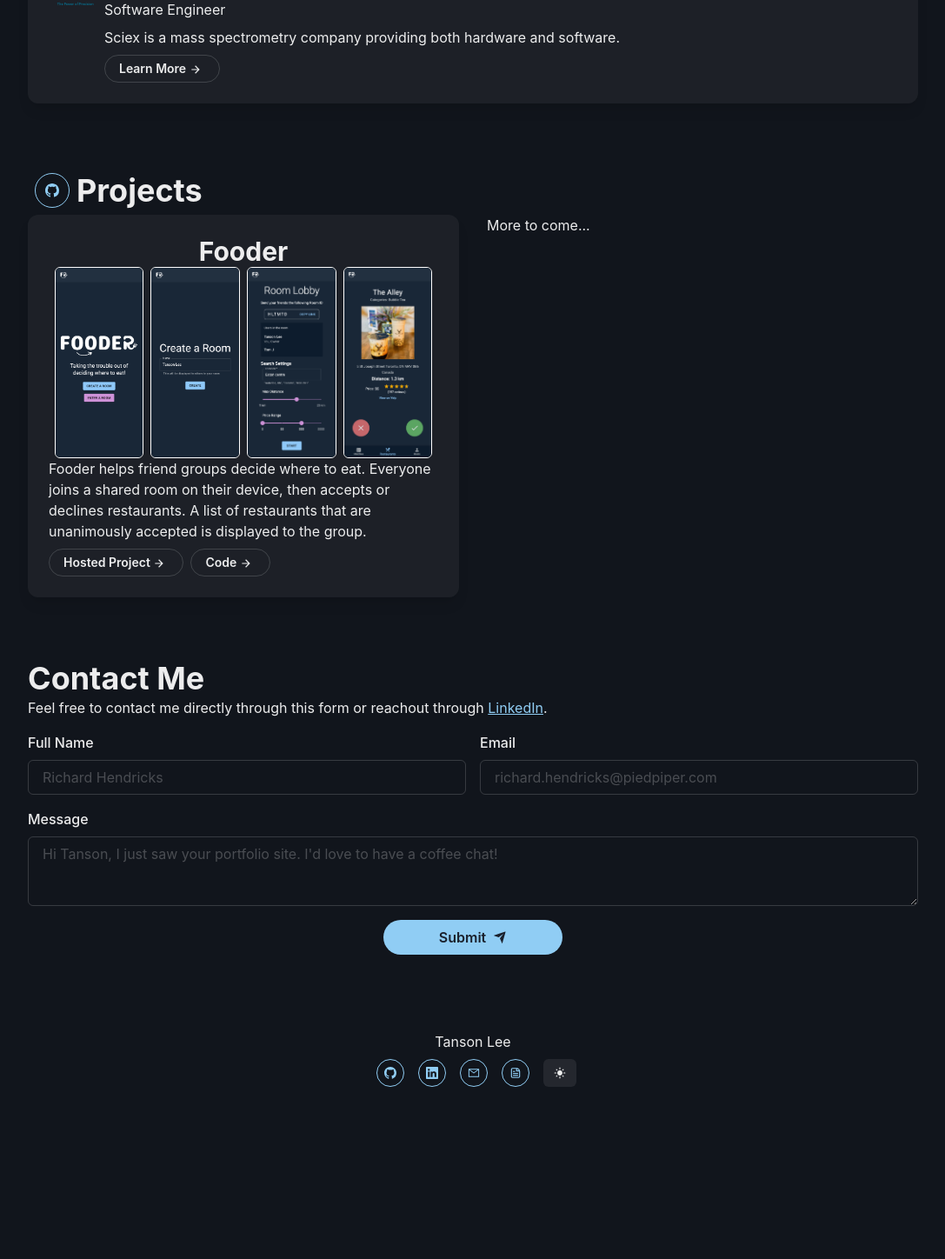
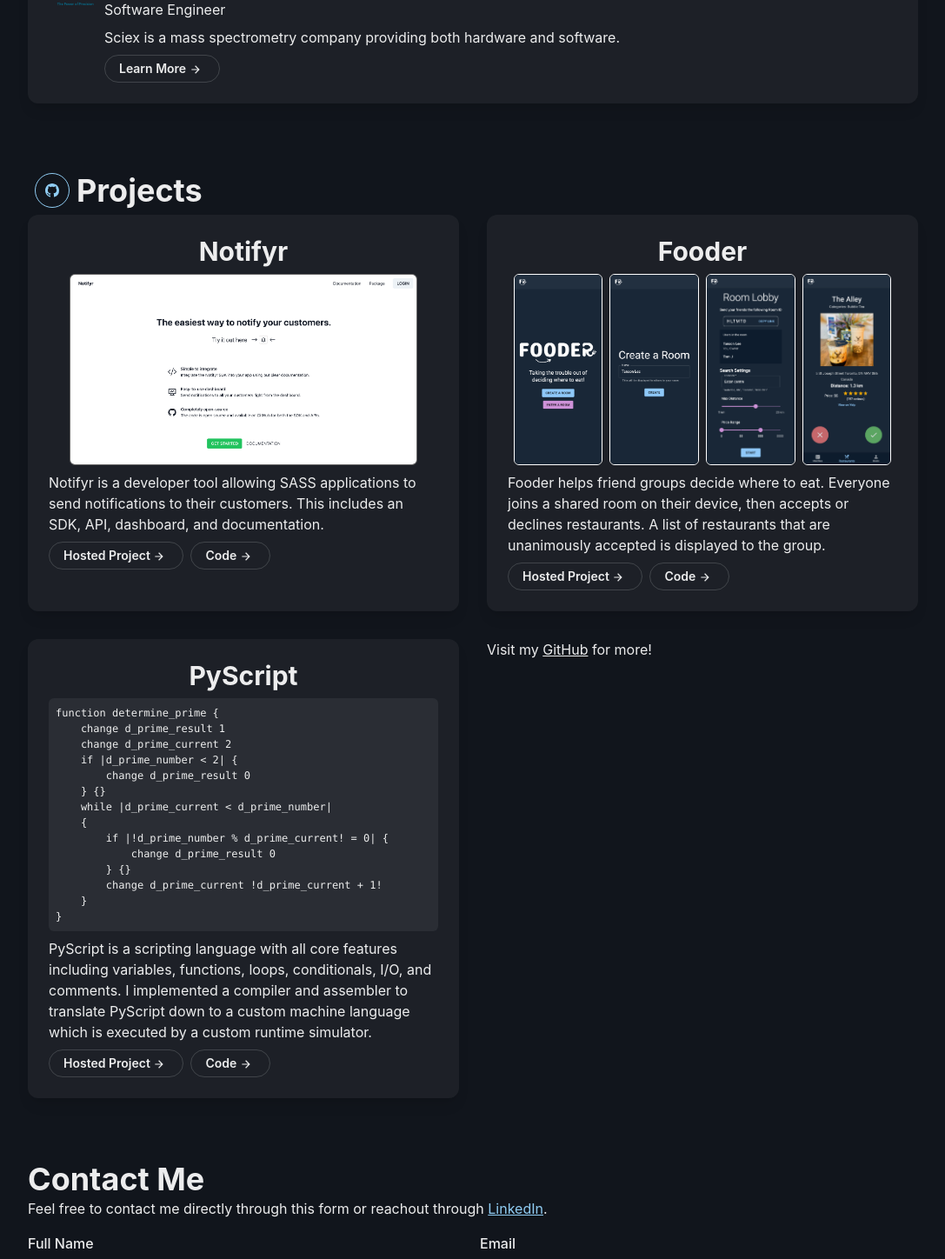
Before and after one commit to tansonlee/personal-website-v2, a Next.js app: page / in a window 1280 px wide. Shown: the part 1708-3156 px from the top of the page at 87% size, without its empty margins (96-1183 px from the left). Before the commit the page ends 3006 px from the top, so only its background shows below. Built offline with nearby package versions, Linux system fonts and the light colour scheme.

Commit message:
Added 2 more projects

```diff
--- a/components/projects.tsx
+++ b/components/projects.tsx
@@ -1,4 +1,16 @@
-import { Image, Box, Flex, Heading, Grid, Text, Link, HStack } from '@chakra-ui/react';
+import {
+	Image,
+	Box,
+	Flex,
+	Heading,
+	Grid,
+	Text,
+	Link,
+	HStack,
+	Stack,
+	Code,
+	useColorModeValue,
+} from '@chakra-ui/react';
 import { BsGithub } from 'react-icons/bs';
 import { ForwardButton } from './buttons';
 import { Card } from './card';
@@ -16,24 +28,142 @@
 				/>
 				<Heading>Projects</Heading>
 			</Flex>
-			<Grid templateColumns='repeat(auto-fit, minmax(300px, 1fr))' gap={8}>
+			<Grid templateColumns='repeat(auto-fit, minmax(400px, 1fr))' gap={8}>
+				<NotifyrProjectCard />
 				<FooderProjectCard />
+				<PyScriptProjectCard />
 				<Box>
-					<Text>More to come...</Text>
+					<Text>
+						Visit my{' '}
+						<Link textDecor='underline' href='https://github.com/tansonlee' isExternal>
+							GitHub
+						</Link>{' '}
+						for more!
+					</Text>
 				</Box>
 			</Grid>
 		</Box>
 	);
 };
 
+const PyScriptProjectCard = () => {
+	return (
+		<Card>
+			<Stack w='100%'>
+				<Heading as='h3' size='lg' textAlign='center'>
+					PyScript
+				</Heading>
+				<HStack justify='center'>
+					{/* <Image
+						rounded='md'
+						src='/images/notifyr.png'
+						h='220px'
+						border='1px solid #666'
+						display={{ base: 'none', sm: 'block', md: 'none', lg: 'block' }}
+						alt=''
+					/> */}
+					<Box
+						overflowX='auto'
+						w='100%'
+						fontSize='xs'
+						bgColor={useColorModeValue('blackAlpha.100', 'whiteAlpha.100')}
+						p={2}
+						borderRadius='md'
+					>
+						<pre>
+							{`function determine_prime {
+    change d_prime_result 1
+    change d_prime_current 2
+    if |d_prime_number < 2| {
+        change d_prime_result 0
+    } {}
+    while |d_prime_current < d_prime_number|
+    {
+        if |!d_prime_number % d_prime_current! = 0| {
+            change d_prime_result 0
+        } {}
+        change d_prime_current !d_prime_current + 1!
+    }
+}`}
+						</pre>
+					</Box>
+				</HStack>
+
+				<Box>
+					<Text>
+						PyScript is a scripting language with all core features including variables,
+						functions, loops, conditionals, I/O, and comments. I implemented a compiler
+						and assembler to translate PyScript down to a custom machine language which
+						is executed by a custom runtime simulator.
+					</Text>
+					<Flex>
+						<ForwardButton
+							isExternal={true}
+							href='https://replit.com/@TansonL/PyScript#program.ps'
+						>
+							Hosted Project
+						</ForwardButton>
+						<ForwardButton
+							isExternal={true}
+							href='https://github.com/tansonlee/PyScript#introduction'
+						>
+							Code
+						</ForwardButton>
+					</Flex>
+				</Box>
+			</Stack>
+		</Card>
+	);
+};
+
+const NotifyrProjectCard = () => {
+	return (
+		<Card>
+			<Stack>
+				<Heading as='h3' size='lg' textAlign='center'>
+					Notifyr
+				</Heading>
+				<HStack justify='center'>
+					<Image
+						rounded='md'
+						src='/images/notifyr.png'
+						h='220px'
+						border='1px solid #666'
+						display={{ base: 'none', sm: 'block', md: 'none', lg: 'block' }}
+						alt=''
+					/>
+				</HStack>
+
+				<Box>
+					<Text>
+						Notifyr is a developer tool allowing SASS applications to send notifications
+						to their customers. This includes an SDK, API, dashboard, and documentation.
+					</Text>
+					<Flex>
+						<ForwardButton isExternal={true} href='https://notifyr.vercel.app/'>
+							Hosted Project
+						</ForwardButton>
+						<ForwardButton
+							isExternal={true}
+							href='https://github.com/tansonlee/notifyr'
+						>
+							Code
+						</ForwardButton>
+					</Flex>
+				</Box>
+			</Stack>
+		</Card>
+	);
+};
+
 const FooderProjectCard = () => {
 	return (
 		<Card>
-			<Box>
+			<Stack>
 				<Heading as='h3' size='lg' textAlign='center'>
 					Fooder
 				</Heading>
-				<HStack justify='center'>
+				<HStack justify='center' overflow='hidden'>
 					<Image
 						rounded='md'
 						src='/images/fooder_1.png'
@@ -84,7 +214,7 @@
 						</ForwardButton>
 					</Flex>
 				</Box>
-			</Box>
+			</Stack>
 		</Card>
 	);
 };
--- a/pages/index.tsx
+++ b/pages/index.tsx
@@ -19,7 +19,7 @@
 	return (
 		<Box>
 			<Navbar />
-			<Stack maxW='1700px' margin='0 auto' w={{ base: '90vw', sm: '80vw' }}>
+			<Stack maxW='1400px' margin='0 auto' w={{ base: '90vw', sm: '80vw' }}>
 				<Hero />
 				<About />
 				<Projects />
```
Also changed, not shown: public/images/notifyr.png (added).
